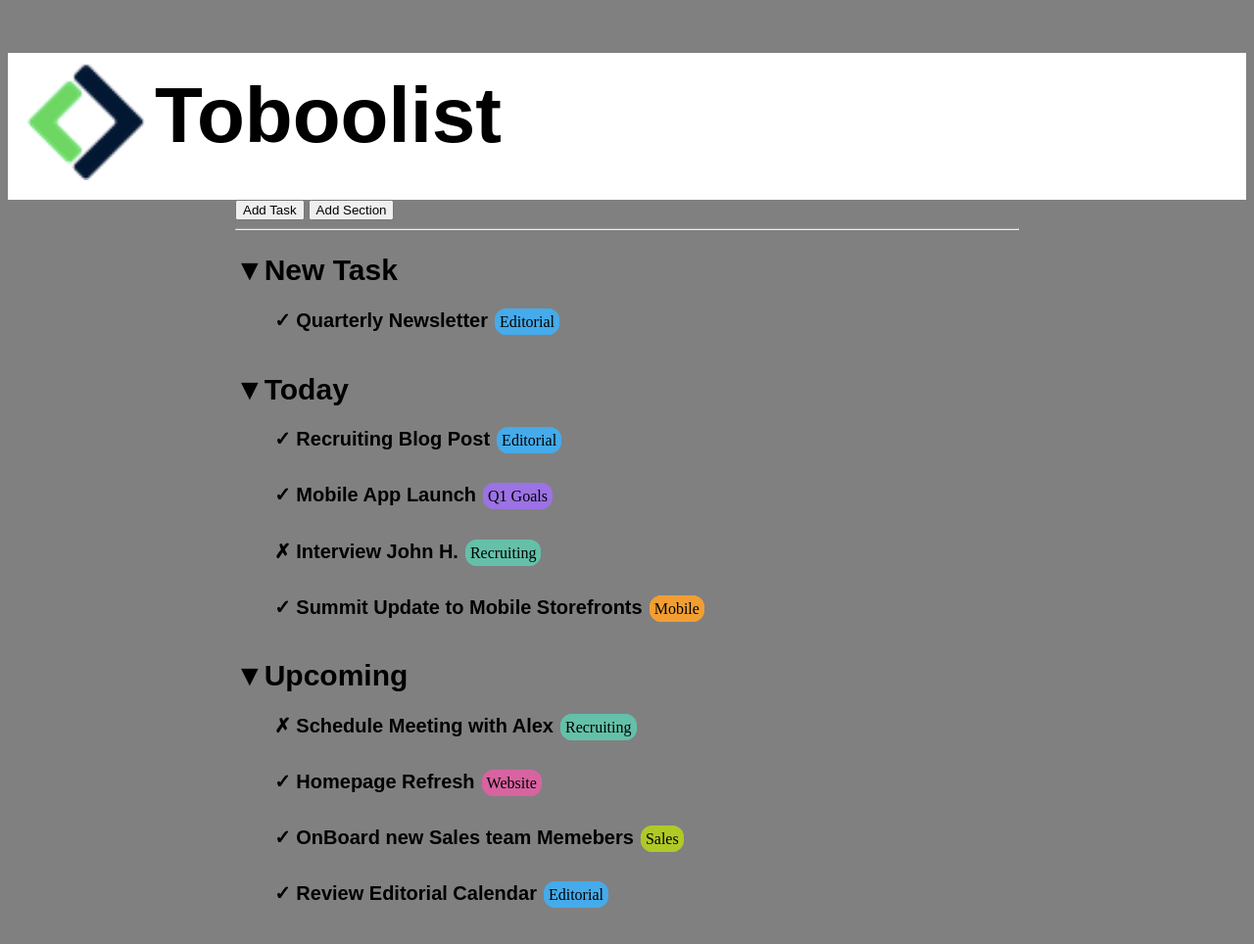
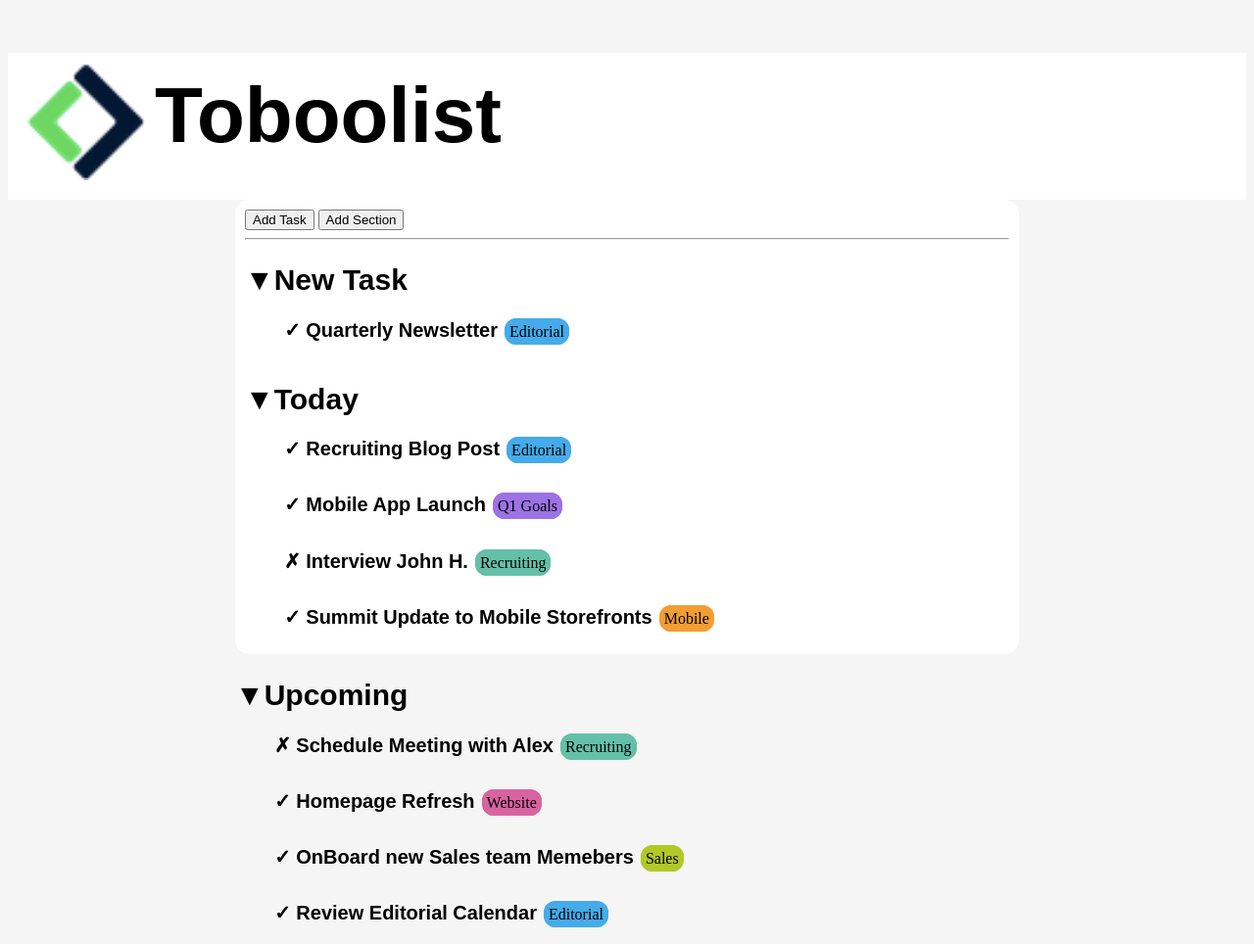
Before and after one commit to MarikaDiGirolamo/html-css-toboolist, a plain HTML site: page index.html in a window 1280 px wide. Shown: the whole page at 98% size. Drawn offline with Linux system fonts and the light colour scheme.

Commit message:
style(main):fix border

```diff
--- a/css/style.css
+++ b/css/style.css
@@ -5,6 +5,7 @@ header{
 
 
 }
+/* Logo */
 .header img {
     float: left;
     width: 120px;
@@ -23,14 +24,18 @@ header{
   }
 
   body{
-    background-color: gray;
+    background-color: whitesmoke;
   }
 
   main{
+    background-color: #FFFFFF;
+    border: 10px solid white;
+    border-radius: 15px;
     box-sizing: border-box;
     max-width: 800px;
     margin: auto;
   }
+  /* 1st Section Properties */
 .Task{
     font-family: Arial, Helvetica, sans-serif;
     font-size: 30px;
@@ -51,6 +56,7 @@ header{
     border-radius: 12px;
     margin-left: 3px;
 }
+/* 2nd Section properties */
 #goals{
     background-color: #9C72E4;
     border: 5px solid #9C72E4;
@@ -71,6 +77,7 @@ header{
     border-radius: 12px;
     margin-left: 3px;
 }
+/* 3rd Section Properties */
 #website{
     background-color: #D863A1;
     border: 5px solid #D863A1;
@@ -84,6 +91,7 @@ header{
     border-radius: 12px;
     margin-left: 3px;
 }
+
 footer{
     box-sizing: border-box;
     max-width: 800px;
```
